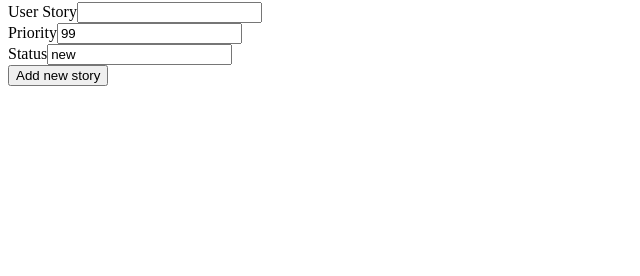
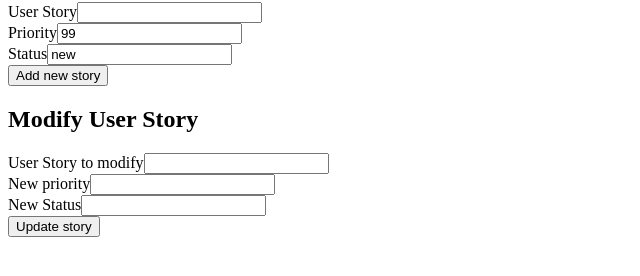
Before and after one commit to nikomn/scrumtracker, a React (Create React App) app in the folder frontend/: page / in a window 1280 px wide. Shown: the part 172-448 px from the top of the page, without its empty margins (0-640 px from the left). Built offline with nearby package versions, Linux system fonts and the light colour scheme; no server answers.

Commit message:
Muokkaustoiminnallisuuden alustamista frontendiin

```diff
--- a/frontend/src/App.js
+++ b/frontend/src/App.js
@@ -1,6 +1,7 @@
 import React, { useState, useEffect } from 'react'
 import ProductBacklog from './components/ProductBacklog'
 import AddUserStory from './components/AddUserStory'
+import ModifyUserStory from './components/ModifyUserStory'
 import storyService from './services/userstories'
 
 
@@ -30,6 +31,7 @@ const App = () => {
       <h1>Scrum Tracker app</h1>
       <ProductBacklog stories={stories} />
       <AddUserStory createNewStory={createUserStory} />
+      <ModifyUserStory stories={stories} />
     </div>
   )
 }
--- /dev/null
+++ b/frontend/src/components/ModifyUserStory.js
@@ -0,0 +1,86 @@
+import React, { useState } from 'react'
+
+const ModifyUserStory = ( { stories }) => {
+  const [story, setStory] = useState('')
+  const [newPriority, setNewPriority] = useState('')
+  const [newStatus, setNewStatus] = useState('')
+
+
+  const modifyStory = (event) => {
+    event.preventDefault()
+    const id = stories.filter(s => s.story.toLowerCase() === story.toLowerCase())
+    console.log(id)
+    // console.log(story)
+    let modifiedData = null
+    if (newPriority === '' && newStatus === '') {
+      console.log('No changes made!')
+    }
+    if (newPriority !== '' && newStatus === '') {
+      console.log('Changing priority')
+      modifiedData = {
+        priority: newPriority
+      }
+    }
+    if (newPriority === '' && newStatus !== '') {
+      console.log('Changing status')
+      modifiedData = {
+        status: newStatus
+      }
+    }
+    if (newPriority !== '' && newStatus !== '') {
+      console.log('Changing priority and status')
+      modifiedData = {
+        priority: newPriority,
+        status: newStatus
+      }
+    }
+
+    console.log(modifiedData)
+
+
+
+    //createNewStory(newStoryObject)
+    setStory('')
+    setNewPriority('')
+    setNewStatus('')
+
+  }
+  return (
+    <div className="addUserStoryForm">
+      <h2>Modify User Story</h2>
+      <form onSubmit={modifyStory}>
+        <label>
+            User Story to modify
+        </label>
+        <input id='story-input'
+          type='text'
+          value={story}
+          onChange={({ target }) => setStory(target.value)}
+        />
+        <div>
+          <label>
+            New priority
+          </label>
+          <input id='priority-input'
+            type='number'
+            value={newPriority}
+            onChange={({ target }) => setNewPriority(target.value)}
+          />
+        </div>
+        <div>
+          <label>
+            New Status
+          </label>
+          <input id='status-input'
+            type='text'
+            value={newStatus}
+            onChange={({ target }) => setNewStatus(target.value)}
+          />
+        </div>
+
+        <button type='submit'>Update story</button>
+      </form>
+    </div>
+  )
+}
+export default ModifyUserStory
```
